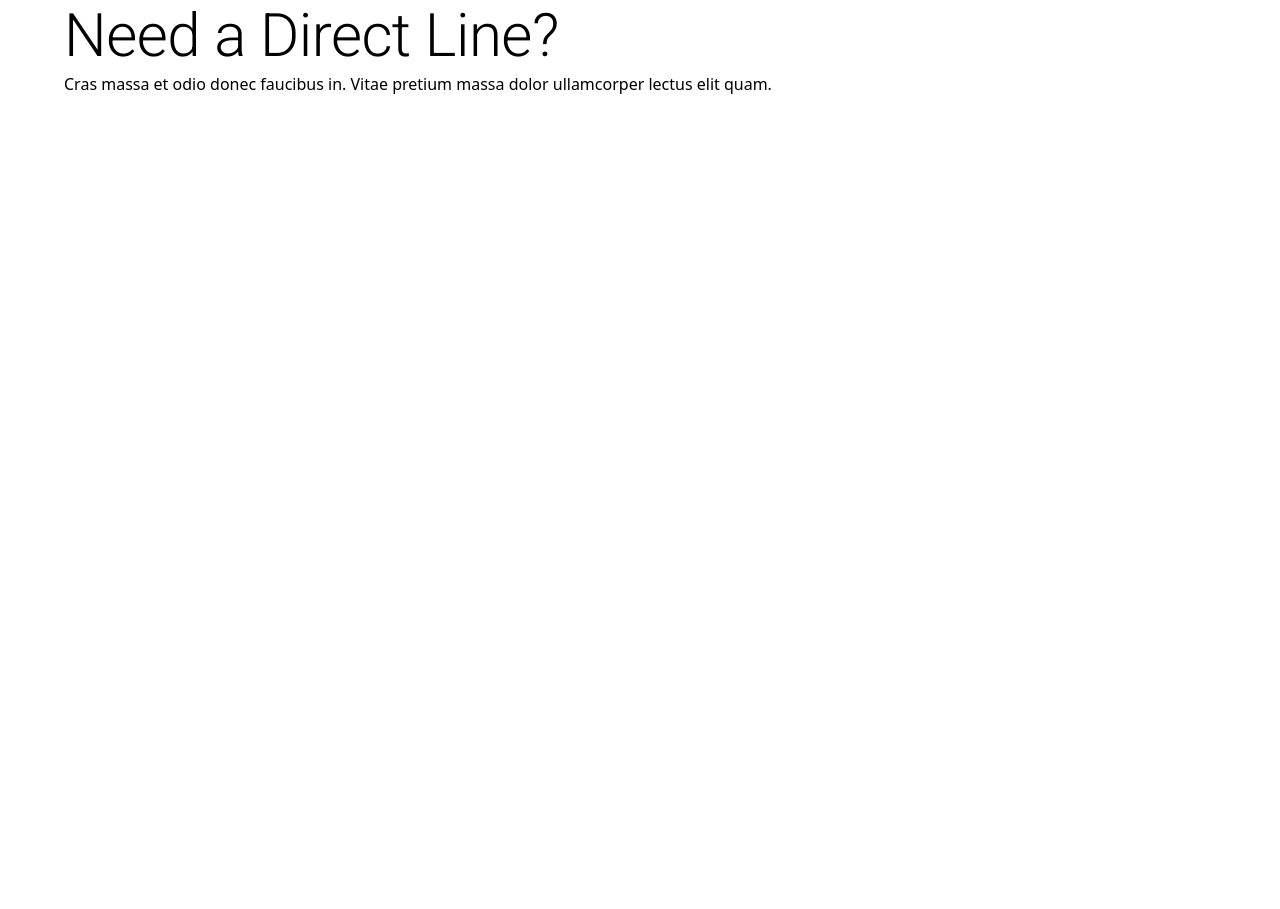
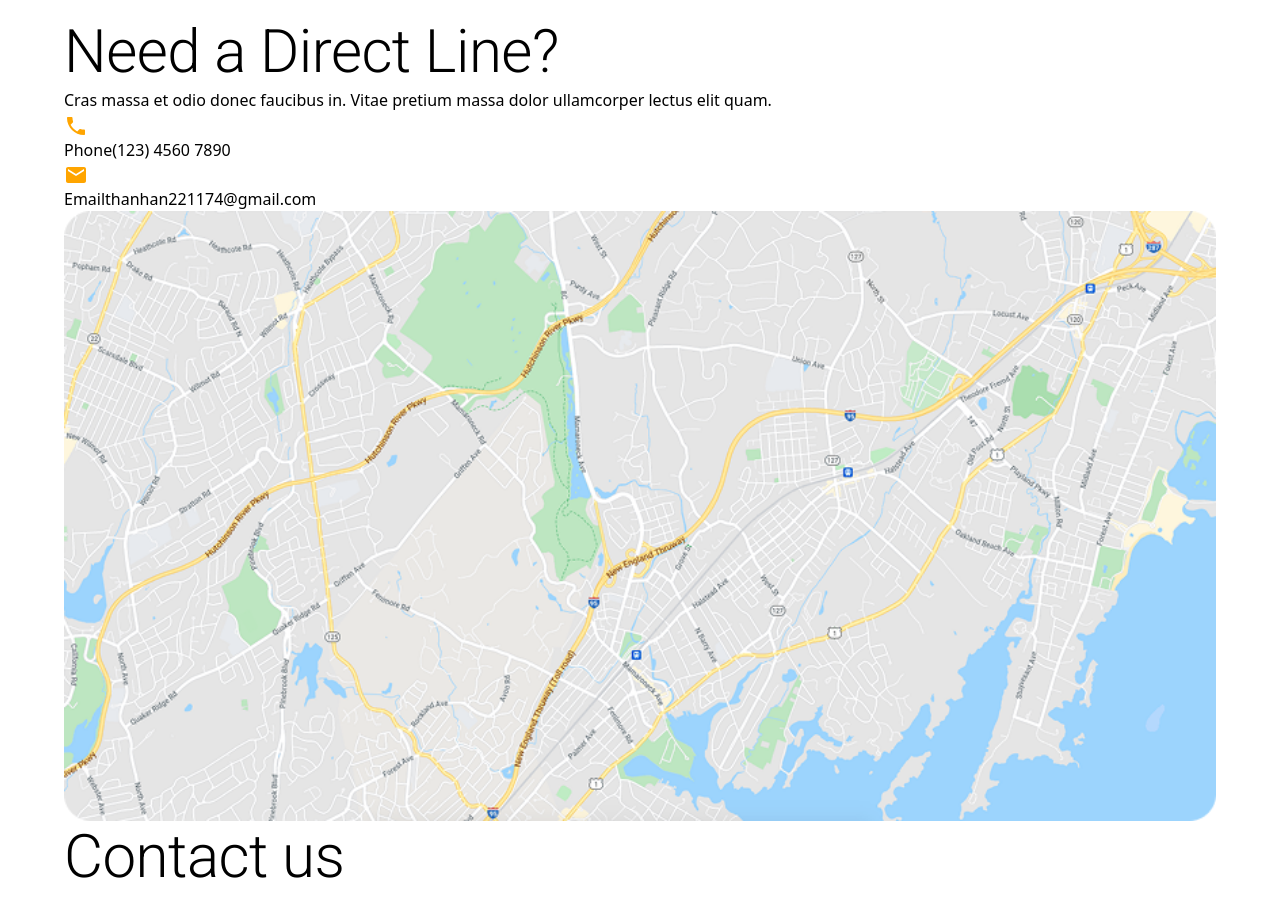
Before and after one commit to thanhan1612/Edupress-, a React (Vite) app in the folder client/: page /homepage/contact in a window 1280 px wide. Before the commit the page ends 800 px from the top, so only its background shows below. Built offline with nearby package versions, Linux system fonts and the light colour scheme.

Commit message:
working on contact

```diff
--- a/client/src/Pages/Contact/Contact.jsx
+++ b/client/src/Pages/Contact/Contact.jsx
@@ -1,17 +1,35 @@
 
 import React from "react";
 import { Container,Box,Typography } from "@mui/material";
+import PhoneIcon from '@mui/icons-material/Phone';
+import EmailIcon from '@mui/icons-material/Email';
 const Contact =() =>{
     return (
-        <Container>
-            <Box>
-                <Box>
+        <Container maxWidth="lg" sx={{ flexGrow: 1, minHeight: "50vh", p: 2 }}>
+            <Box className="flex gap-8">
+                <Box className ="flex flex-col gap-3">
                     <Typography variant ="h2">Need a Direct Line?</Typography>
                     <Typography variant ="p">Cras massa et odio donec faucibus in. Vitae pretium massa dolor ullamcorper lectus elit quam.</Typography>
-                    <Box>
-
+                    <Box className ="flex items-center gap-5">
+                        <PhoneIcon sx ={{color:"orange"}}/>
+                        <Box className ="flex flex-col">
+                            <Typography variant ="p">Phone</Typography>
+                            <Typography variant = 'p'>(123) 4560 7890</Typography>
+                        </Box>
+                    </Box>
+                    <Box className ="flex items-center gap-5 pt-2">
+                        <EmailIcon sx ={{color:"orange"}}/>
+                        <Box className ="flex flex-col">
+                            <Typography variant ="p">Email</Typography>
+                            <Typography variant = 'p'>thanhan221174@gmail.com</Typography>
+                        </Box>
                     </Box>
                 </Box>
+                <img src ="/map.png"/>
+            </Box>
+            <Box>
+                <Typography variant ="h2">Contact us</Typography>
+
             </Box>
         </Container>
     )
```
Also changed, not shown: client/public/map.png (added).
